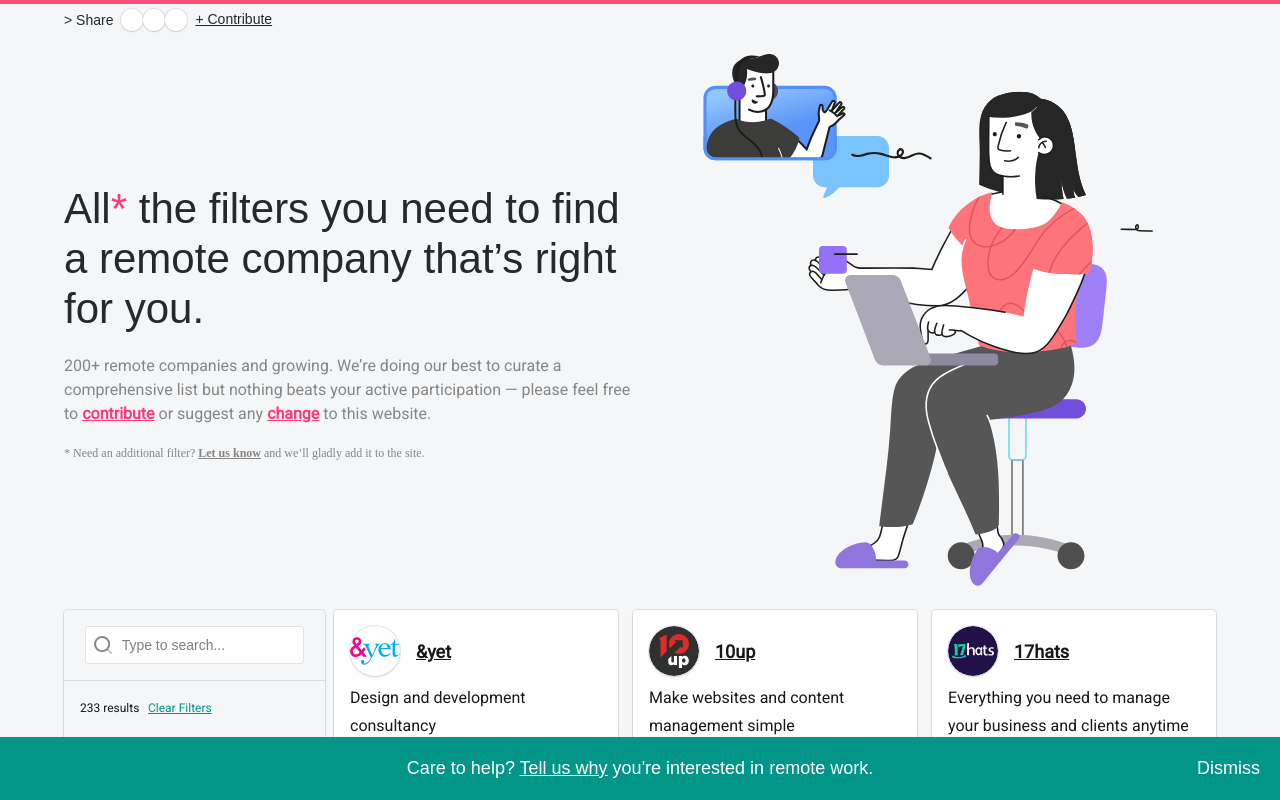
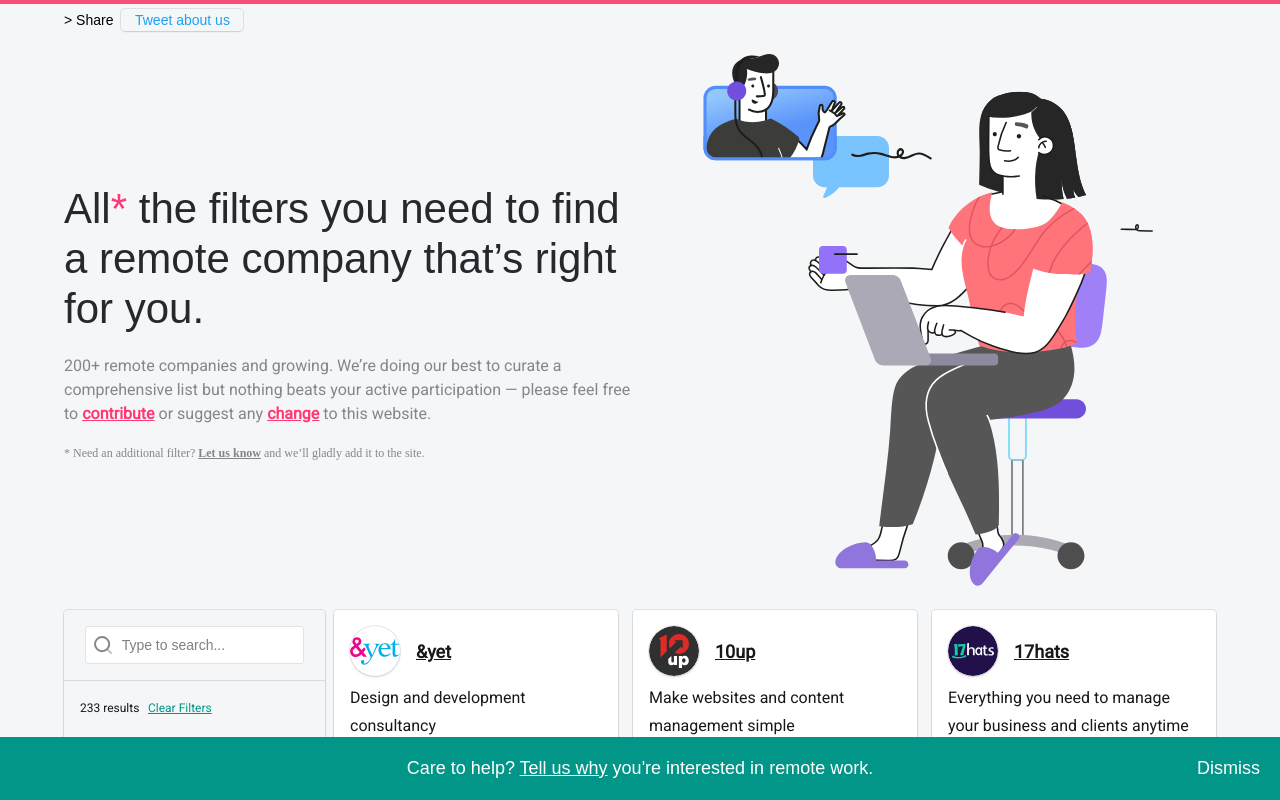
Before and after one commit to simonagolebiewski/remoteDirectory, a Vue app: page / in a window 1280 px wide. Built offline with nearby package versions, Linux system fonts and the light colour scheme.

Commit message:
meta info and image

```diff
--- a/index.html
+++ b/index.html
@@ -3,7 +3,24 @@
   <head>
     <meta charset="utf-8">
     <meta name="viewport" content="width=device-width,initial-scale=1.0">
-    <title>Hiring Remotely</title>
+    <title>Tech Companies Hiring Remotely</title>
+    <meta name="title" content="Tech Companies Hiring Remotely">
+    <meta name="description" content="Discover the remote company that’s right for you. Efficiently find remote tech companies that are uniquely suited to you and what you need.">
+
+    <!-- Open Graph / Facebook -->
+    <meta property="og:type" content="website">
+    <meta property="og:url" content="https://www.hiringremote.ly">
+    <meta property="og:title" content="Tech Companies Hiring Remotely">
+    <meta property="og:description" content="Discover the remote company that’s right for you. Efficiently find remote tech companies that are uniquely suited to you and what you need.">
+    <meta property="og:image" content="/images/media.png">
+
+    <!-- Twitter -->
+    <meta property="twitter:card" content="summary_large_image">
+    <meta property="twitter:url" content="https://www.hiringremote.ly">
+    <meta property="twitter:title" content="Tech Companies Hiring Remotely">
+    <meta property="twitter:description" content="Discover the remote company that’s right for you. Efficiently find remote tech companies that are uniquely suited to you and what you need.">
+    <meta property="twitter:image" content="/images/media.png">
+
     <link rel="shortcut icon" type="image/png" href="/images/hiringremotely-favicon.png"/>
     <link href="https://fonts.googleapis.com/css?family=Roboto" rel="stylesheet">
   </head>
--- a/src/components/Header.Vue
+++ b/src/components/Header.Vue
@@ -3,10 +3,7 @@
   <div class="header-container__border-top"></div>
   <div class="header-container__share-links">
     <div class="header-container__share-links__share">> Share</div>
-    <a href="#"><div class="header-container__share-links__icon"></div></a>
-    <a href="#"><div class="header-container__share-links__icon"></div></a>
-    <a href="#"><div class="header-container__share-links__icon"></div></a>
-    <a href="#" class="header-container__share-links__contribute">+ Contribute</a>
+    <a href="https://twitter.com/intent/tweet?url=http%3A%2F%2Fhiringremote.ly&text=Looking%20for%20a%20remote%20job%3F%20This%20site%20let's%20you%20efficiently%20find%20remote%20companies%20that%20are%20uniquely%20suited%20to%20you%20and%20your%20needs."><div class="header-container__share-links__icon">Tweet about us</div></a>
   </div>
 </div>
 </template>
@@ -41,10 +38,17 @@
     }
     &__icon {
       height: 22px;
-      width: 22px;
-      border-radius: 100%;
-      background: #FFFFFF;
+      width: 122px;
+      border-radius: 4px;
+      background: #F4F6F8;
+      text-align: center;
+      line-height: 22px;
       box-shadow: 0 2px 3px -2px rgba(24,24,24,0.20), 0 0 0 1px rgba(24,24,24,0.10);
+      color: #1DA1F2;
+      &:hover {
+        background: #fff;
+        text-decoration: underline;
+      }
     }
     &__contribute {
       margin-left: 8px;
@@ -56,7 +60,6 @@
       display: inline-block;
       font-family: 'Roboto-Bold', sans-serif;
       font-size: 14px;
-      color: #24292E;
       vertical-align: middle;
     }
   }
```
Also changed, not shown: src/images/Media.png (added).
